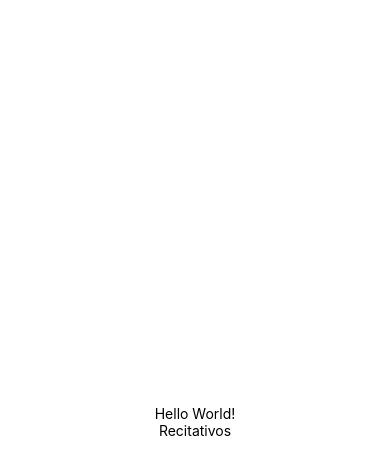
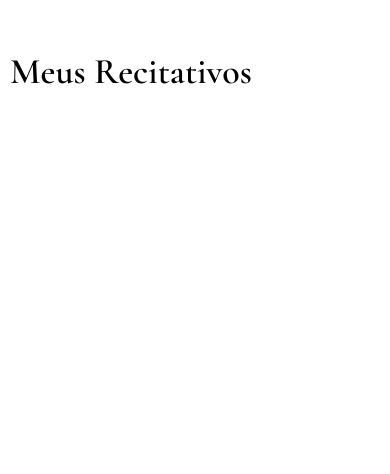
Before and after one commit to Vineyard-Technologies/Recitativos-CCB, a React Native app: screen / in a window 390 px wide. Shown: the top 474 px of the page. Built offline with nearby package versions, Linux system fonts and the light colour scheme.

Commit message:
added font and header

```diff
--- a/App.tsx
+++ b/App.tsx
@@ -1,10 +1,19 @@
-import { StyleSheet, Text, View } from 'react-native';
+import { StyleSheet, Text, View, StatusBar } from 'react-native';
+import { useFonts } from 'expo-font';
 
 export default function App() {
+  const [fontsLoaded] = useFonts({
+    'CormorantGaramond-SemiBold': require('./assets/fonts/CormorantGaramond-SemiBold.ttf'),
+  });
+
+  if (!fontsLoaded) {
+    return null; // Render nothing until the font is loaded
+  }
+
   return (
     <View style={styles.container}>
-      <Text>Hello World!</Text>
-      <Text>Recitativos</Text>
+      <StatusBar barStyle="default" />
+      <Text style={styles.header}>Meus Recitativos</Text>
     </View>
   );
 }
@@ -15,4 +24,11 @@ const styles = StyleSheet.create({
     alignItems: 'center',
     justifyContent: 'center',
   },
+  header: {
+    position: 'absolute',
+    top: 50, // TODO: This needs to be dynamic based on the height of the status bar.
+    left: 10,
+    fontSize: 36,
+    fontFamily: 'CormorantGaramond-SemiBold',
+  },
 });
```
Also changed, not shown: assets/fonts/CormorantGaramond-SemiBold.ttf (added).
